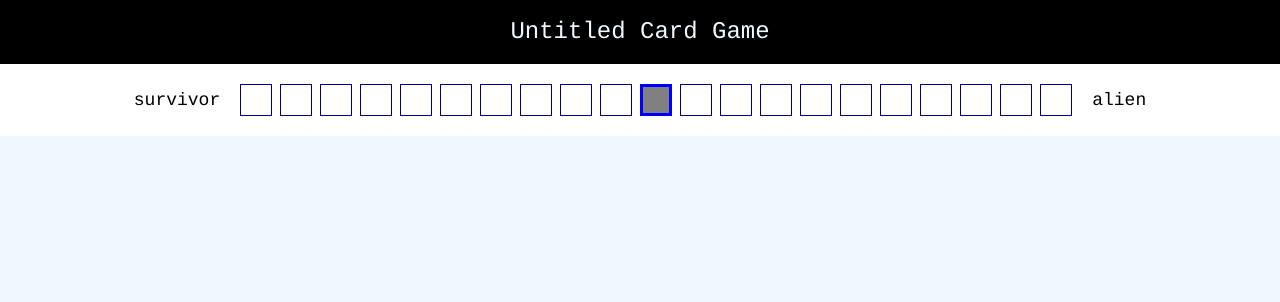
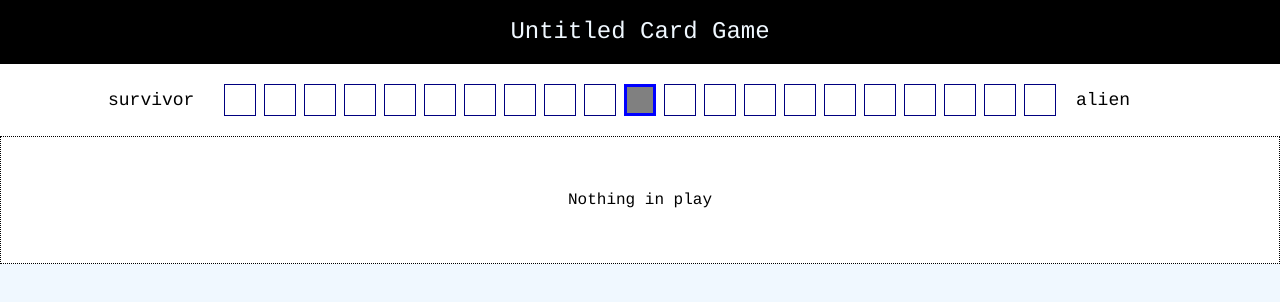
Before and after one commit to thomhsu/xenotype, a React (Create React App) app: page / in a window 1280 px wide. Shown: the top 302 px of the page. Built offline with nearby package versions, Linux system fonts and the light colour scheme.

Commit message:
add playfield

```diff
--- a/src/App.js
+++ b/src/App.js
@@ -4,6 +4,7 @@ import styled from 'styled-components/macro'
 import { GameStateProvider } from './gameState/gameStateProvider'
 import GlobalStyles from './styles/GlobalStyles'
 import Track from './components/Track'
+import PlayField from './components/PlayField'
 import { color } from './styles/styleVariables'
 
 export default function App() {
@@ -16,6 +17,7 @@ export default function App() {
             <h1>Untitled Card Game</h1>
           </Header>
           <Track />
+          <PlayField />
         </GameStateProvider>
       </Main>
     </>
--- /dev/null
+++ b/src/components/PlayField.js
@@ -0,0 +1,29 @@
+import React from 'react'
+import styled from 'styled-components/macro'
+
+import { useGameState } from '../gameState/gameStateProvider'
+import { color } from '../styles/styleVariables'
+
+export default function PlayField() {
+  const [state, dispatch] = useGameState()
+
+  return (
+    <Container>
+      {!state.playFieldItems.length && 'Nothing in play'}
+    </Container>
+  )
+}
+
+const Container = styled.div`
+  display: flex;
+  justify-content: center;
+  align-items: center;
+  width: 100%;
+  height: 8rem;
+  border: 1px dotted black;
+  background-color: white;
+  padding: 1rem;
+  h2 {
+    margin: 0 1rem;
+  }
+`
--- a/src/components/Track.js
+++ b/src/components/Track.js
@@ -13,7 +13,7 @@ export default function Track() {
 
   return (
     <Container>
-      <h2>survivor</h2>
+      <HeaderSpacer><h2>survivor</h2></HeaderSpacer>
       {
         trackArr.map((space, i) => {
           return (
@@ -25,7 +25,7 @@ export default function Track() {
           )
         })
       }
-      <h2>alien</h2>
+      <HeaderSpacer><h2>alien</h2></HeaderSpacer>
     </Container>
   )
 }
@@ -42,6 +42,10 @@ const Container = styled.div`
   }
 `
 
+const HeaderSpacer = styled.div`
+  width: 8rem;
+`
+
 const Space = styled.div`
   height: 2rem;
   width: 2rem;
--- a/src/gameState/gameStateReducer.js
+++ b/src/gameState/gameStateReducer.js
@@ -1,6 +1,7 @@
 export const initialGameState = {
   currentPlayer: 'alien',
-  trackPosition: 10
+  trackPosition: 10,
+  playFieldItems: []
 }
 
 export const gameStateReducer = (state, action) => {
```
